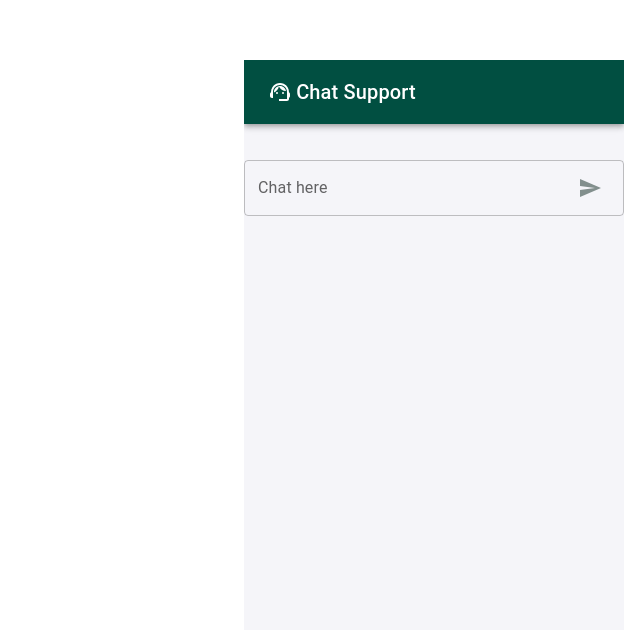
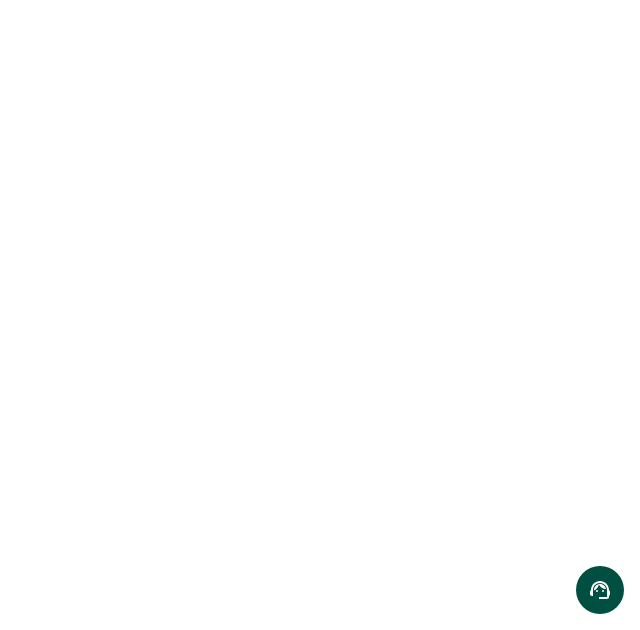
Before and after one commit to cediperez12/ai-customer-service-fe, a React (Create React App) app: page / in a window 1280 px wide. Shown: the part 170-800 px from the top of the page, without its empty margins (640-1280 px from the left). Built offline with nearby package versions, Linux system fonts and the light colour scheme; the HTML template or start-up script is replaced by a standard one.

Commit message:
fixed some UI

```diff
--- a/src/Page/Chat.js
+++ b/src/Page/Chat.js
@@ -1,46 +1,56 @@
-import * as React from 'react';
-import AppBar from '@mui/material/AppBar';
-import Toolbar from '@mui/material/Toolbar';
-import Typography from '@mui/material/Typography';
-import CssBaseline from '@mui/material/CssBaseline';
-import Box from '@mui/material/Box';
-import SupportAgentIcon from '@mui/icons-material/SupportAgent';
-import { IconButton, InputAdornment, TextField } from '@mui/material';
-import SendIcon from '@mui/icons-material/Send';
-import Conversation from './Conversation';
-import axios from 'axios';
+import * as React from 'react'
+import {
+  Box,
+  CssBaseline,
+  Typography,
+  TextField,
+  InputAdornment,
+  IconButton,
+  AppBar,
+  Toolbar,
+} from '@mui/material'
+import {
+  SupportAgent as SupportAgentIcon,
+  ExpandMore as ExpandMoreIcon,
+} from '@mui/icons-material'
+import SendIcon from '@mui/icons-material/Send'
+import Conversation from './Conversation'
+
+import axios from 'axios'
 import loadingGif from '../assets/loading.gif'
+
 export default function Chat() {
-
   // * Sample Data * ----------------
-    const  [messages, setMessages] = React.useState([]);
-
-    const [newMessage, setNewMessage] =  React.useState('');
-    const [isLoading, setIsLoading] = React.useState(false);
+  const [messages, setMessages] = React.useState([])
+  const [newMessage, setNewMessage] = React.useState('')
+  const [isLoading, setIsLoading] = React.useState(false)
+  const [isOpen, setIsOpen] = React.useState(false)
 
   const handleSendMessage = () => {
-      getChimResponse();
-      setNewMessage('');
+    getChimResponse()
+    setNewMessage('')
   }
 
   // * Enter key bind  * ----------------
   const handleEnterKey = (event) => {
-      if(event.keyCode === 13 && newMessage.length > 0){
+    if (event.keyCode === 13 && newMessage.length > 0) {
       handleSendMessage()
     }
   }
 
   // * Auto scroll * ----------------
-    const windowRef = React.useRef(null);
+  const windowRef = React.useRef()
   React.useEffect(() => {
-      windowRef.current.scrollIntoView({ behavior: 'smooth' });
-    }, [messages]);
+    if (!windowRef.current) return
+    windowRef.current.scrollIntoView({ behavior: 'smooth' })
+  }, [messages])
 
   const getChimResponse = async (text) => {
     try {
-      setIsLoading(true);
+      setIsLoading(true)
       const response = await axios.get(
-        `https://dcb5-2001-4451-70f-2600-b045-e289-ff25-367.ngrok-free.app/askchim?query=` + newMessage,
+        `https://dcb5-2001-4451-70f-2600-b045-e289-ff25-367.ngrok-free.app/askchim?query=` +
+          newMessage,
         {
           headers: {
             'Access-Control-Allow-Origin': '*',
@@ -50,14 +60,13 @@ import loadingGif from '../assets/loading.gif'
         }
       )
       console.log('response', response.data)
-      setMessages([...messages, response.data]);
-      setIsLoading(false);
-
+      setMessages([...messages, response.data])
+      setIsLoading(false)
     } catch (error) {
       console.log('error', error)
-      setIsLoading(false);
+      setIsLoading(false)
     } finally {
-      setIsLoading(false);
+      setIsLoading(false)
     }
   }
 
@@ -68,64 +77,107 @@ import loadingGif from '../assets/loading.gif'
   return (
     <React.Fragment>
       <CssBaseline />
-        <Box sx={{
-              position: 'absolute',
-              bottom: '0',
-              right: '0',
-              marginRight: 2,
-              display: "flex",
-              height: 570,
-              backgroundColor: '#F5F5F9',
-              width: 380,
-              flexDirection: "column",
-        }}>
-
-          <Box sx={{
-              display: "flex",
-              height: 'auto',
-              width: 'auto',
-              flexDirection: "column",
-              alignItems: "center",
-              overflow: "hidden",
-              '&::-webkit-scrollbar': { display: 'none' },
-              overflowY: "scroll",
-        }}>
-          <AppBar position='sticky' style={{marginBottom: '20px'}}>
-            <Toolbar style={{backgroundColor: '#014F41'}}>
-              <SupportAgentIcon/> <span> &nbsp; </span>
-              <Typography variant="h6" component="div">
-                Chat Support
-              </Typography>
+      <IconButton
+        onClick={() => {
+          setIsOpen((current) => !current)
+        }}
+        size="large"
+        sx={{
+          position: 'fixed',
+          bottom: 16,
+          right: 16,
+          zIndex: 1000,
+          backgroundColor: '#014F41',
+          color: '#fff',
+          '&:hover': {
+            backgroundColor: '#014F41',
+          },
+        }}
+      >
+        {isOpen ? <ExpandMoreIcon /> : <SupportAgentIcon />}
+      </IconButton>
+      {isOpen && (
+        <Box
+          sx={{
+            position: 'fixed',
+            mb: 10,
+            bottom: 0,
+            right: 16,
+            transition: 'all 0.3s ease-in-out',
+            transform: `translateY(${isOpen ? 0 : '100%'})`,
+            display: 'flex',
+            height: 500,
+            backgroundColor: '#f9f9f5',
+            width: 350,
+            flexDirection: 'column',
+            overflow: 'hidden',
+          }}
+        >
+          <AppBar position="static">
+            <Toolbar
+              style={{
+                backgroundColor: '#014F41',
+              }}
+            >
+              <Box sx={{ mr: 2 }}>
+                <SupportAgentIcon fontSize={'large'} />
+              </Box>
+              <Typography variant="h6">Chat Support</Typography>
             </Toolbar>
           </AppBar>
 
           {/* ---------------- *  Conversation  * ---------------- */}
-           <Conversation messages = { messages }/>
-           <div ref={windowRef}/>
-         {/* <Box sx={{display: "flex", justifySelf:'flex-end', right: 'auto', left:'auto', width: 380, bottom: 0, position:'fixed',}}> */}
-         <TextField  sx={{  color:'#ffffff'}}
-                  className  = 'textField'
-                  disabled = { isLoading ?  true : false }
-                  value      = { newMessage }
-                  onKeyDown  = { handleEnterKey }
-                  label      = 'Chat here'
+          <Box
+            sx={{
+              mb: 2,
+              display: 'flex',
+              flexDirection: 'column',
+              height: 700,
+              overflow: 'hidden',
+              overflowY: 'scroll',
+            }}
+          >
+            <Conversation messages={messages} />
+            <div ref={windowRef} />
+          </Box>
+
+          <TextField
+            sx={{ color: '#ffffff', mt: '1px', py: 1, px: 1 }}
+            className="textField"
+            disabled={isLoading ? true : false}
+            value={newMessage}
+            onKeyDown={handleEnterKey}
+            label="Chat here"
             fullWidth
-                  onChange   = { (e) => { setNewMessage(e.target.value) }}
-                  InputProps = {{
-                    endAdornment:(
-                      <InputAdornment position = 'end'>
-                      <IconButton edge = 'start'   onClick ={ handleSendMessage } disabled = { newMessage ?  false : true }>
-                        {isLoading ? <img src={loadingGif} style={{width: 50, height: 50}} alt='loading'/>  : <SendIcon style={{ color: newMessage ? '#014F41' : '#828F8D'}} /> }
+            onChange={(e) => {
+              setNewMessage(e.target.value)
+            }}
+            InputProps={{
+              endAdornment: (
+                <InputAdornment position="end">
+                  <IconButton
+                    edge="start"
+                    onClick={handleSendMessage}
+                    disabled={newMessage ? false : true}
+                  >
+                    {isLoading ? (
+                      <img
+                        src={loadingGif}
+                        style={{ width: 50, height: 50 }}
+                        alt="loading"
+                      />
+                    ) : (
+                      <SendIcon
+                        style={{ color: newMessage ? '#014F41' : '#828F8D' }}
+                      />
+                    )}
                   </IconButton>
                 </InputAdornment>
+              ),
+            }}
+          />
+        </Box>
+      )}
+    </React.Fragment>
   )
-              }}/>
-         {/* </Box> */}
-
-          </Box>
-
-
-          </Box>
-      </React.Fragment>
-    );
 }
```
Lines whose indentation alone changed are shown as unchanged.
